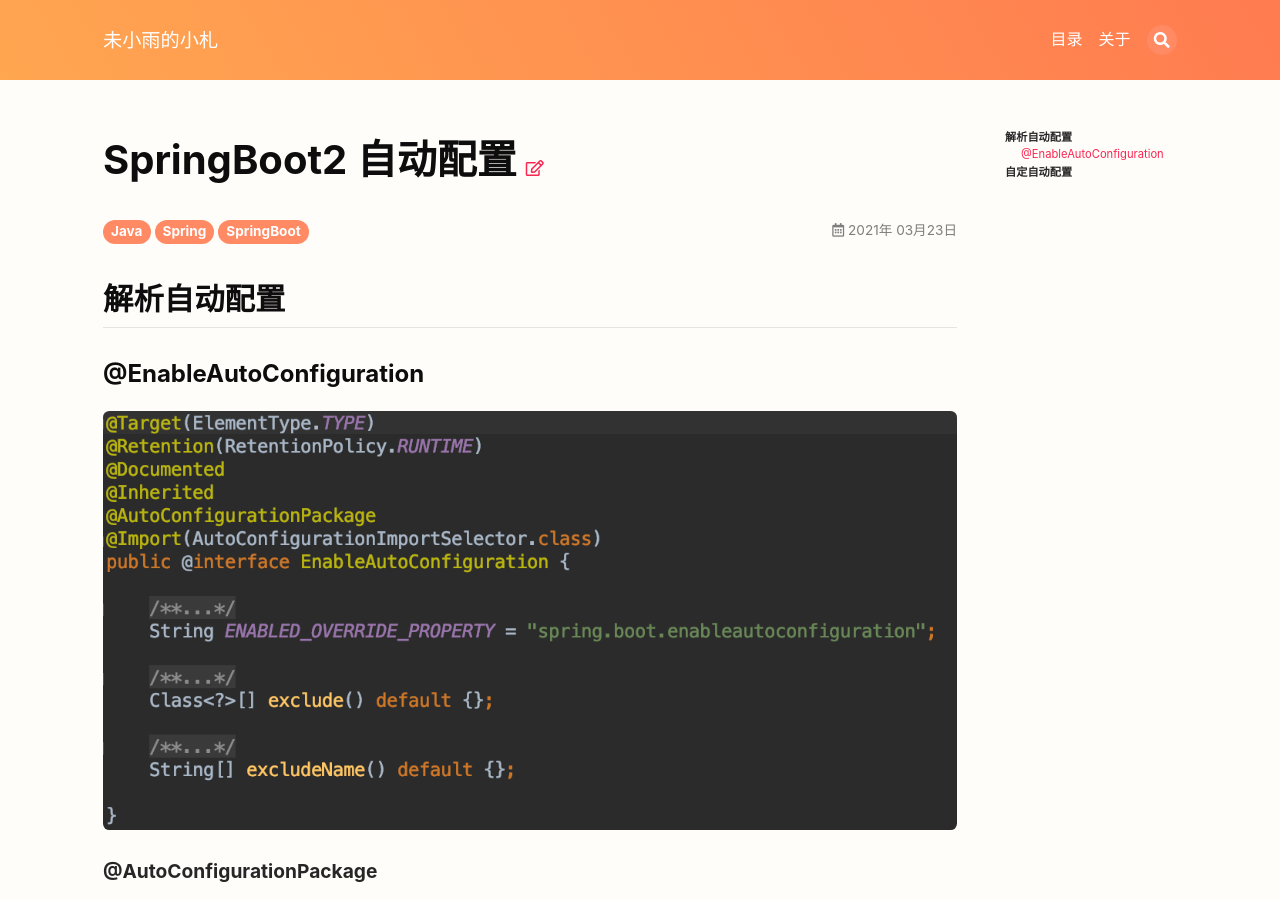
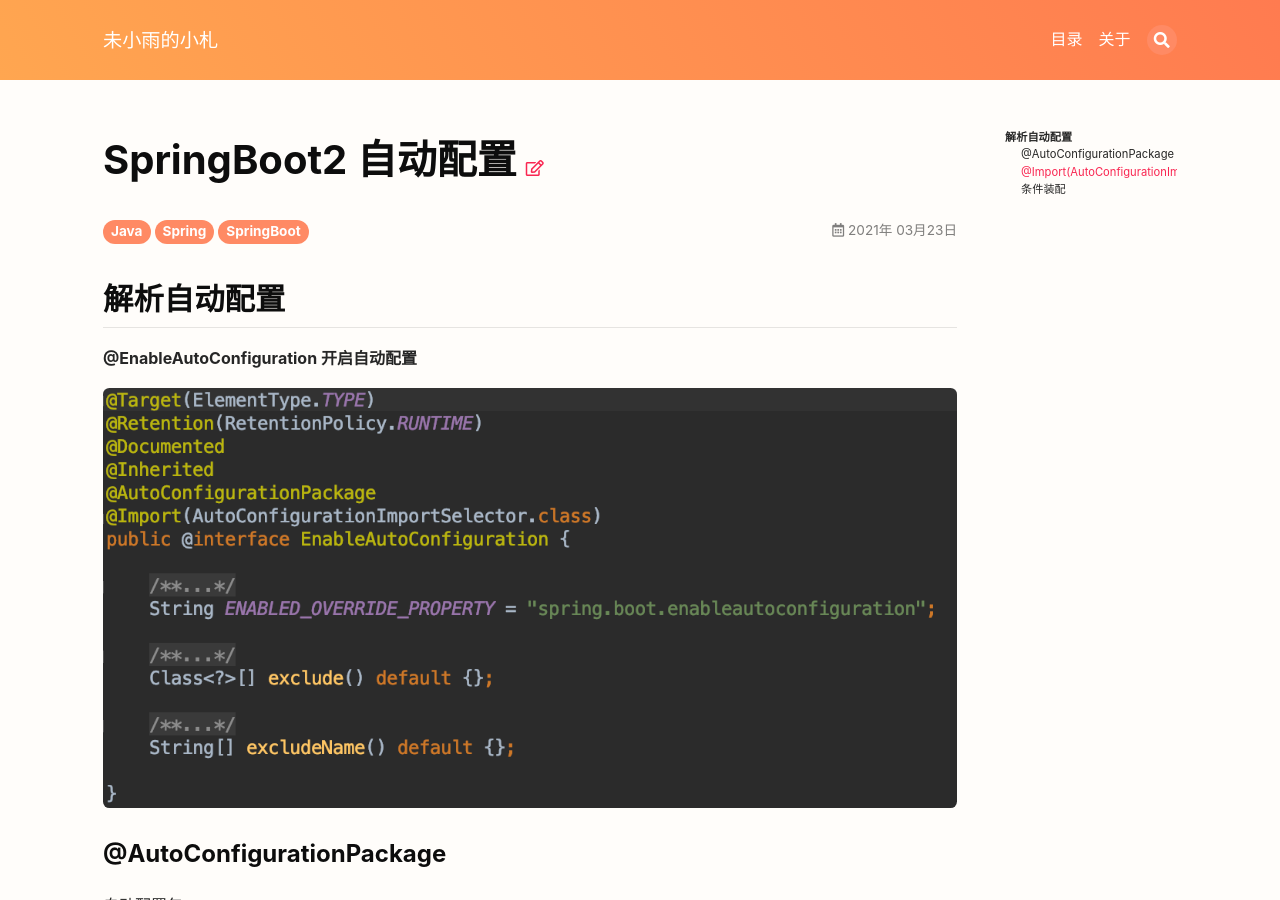
Before and after one commit to cloudland/cloudland.github.io, a Jekyll site: the page built from _posts/program/2021-03-23-java-spring-boot-2-02.md, in a window 1280 px wide and 900 px high. Built offline with Jekyll 4.4.1, drawn with Linux system fonts in a browser that asks for light colours; nearby versions of some CDN libraries; some of the changed text lies outside the part shown.

Commit message:
修改内容

```diff
--- a/_posts/program/2021-03-23-java-spring-boot-2-02.md
+++ b/_posts/program/2021-03-23-java-spring-boot-2-02.md
@@ -10,11 +10,11 @@
 
 ## 解析自动配置
 
-### @EnableAutoConfiguration
+**@EnableAutoConfiguration 开启自动配置**
 
 ![EnableAutoConfiguration](https://cloudland.github.io/assets/images/202103/springboot-20.png){:.rounded}
 
-#### @AutoConfigurationPackage
+### @AutoConfigurationPackage
 
 自动配置包
 
@@ -26,7 +26,7 @@
 
 注解在`org.lei.server.StudyApplication`类, 将获取`org.lei.server`路径。利用`register`导入一系列组件。
 
-#### @Import(AutoConfigurationImportSelector.class)
+### @Import(AutoConfigurationImportSelector.class)
 
 查看`selectImports`{:.info}函数
 
@@ -55,4 +55,6 @@
 
 * 通过`PropertiesLoaderUtils.loadProperties`加载存在的路径, 获取`org.springframework.boot.autoconfigure.EnableAutoConfiguration`自动配置类
 
-## 自定自动配置
+### 条件装配
+
+可以结合**@Conditional**最终决定是否装配
```
